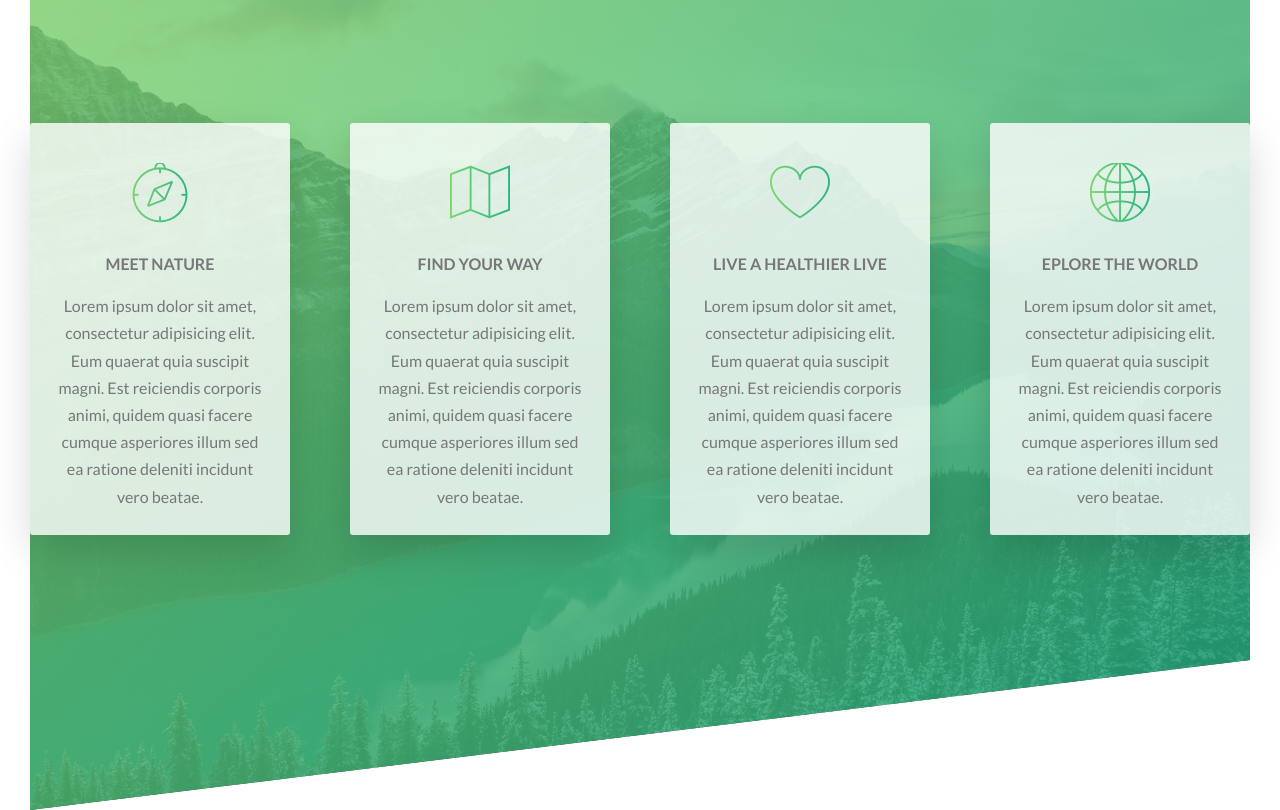
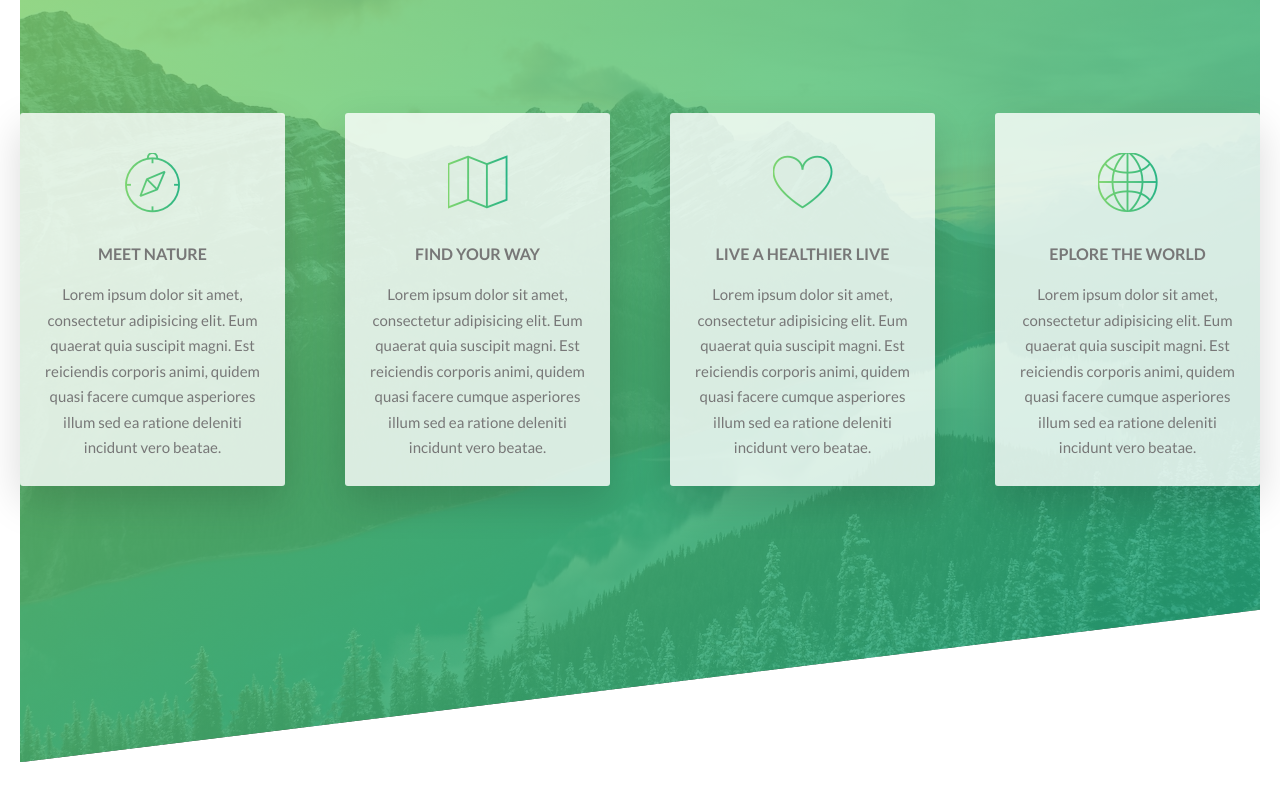
Before and after one commit to shaharbukra/CSS_Natours, a website: page index.html in a window 1280 px wide. Shown: the part 1501-2311 px from the top of the page. After the commit the page ends 2263 px from the top, so only its background shows below. Drawn offline with Linux system fonts and the light colour scheme.

Commit message:
fix features looking

```diff
--- a/sass/base/_typography.scss
+++ b/sass/base/_typography.scss
@@ -6,7 +6,7 @@ body {
   font-size: 1.6rem;
   line-height: 1.7;
   color: $color-grey-dark;
-  padding: 3rem;
+  padding: 2rem;
 }
 
 .heading-primary {
--- a/sass/components/_feature-box.scss
+++ b/sass/components/_feature-box.scss
@@ -1,6 +1,6 @@
 .feature-box {
   background-color: rgba($color-white, 0.8);
-  font-size: $default-font-size;
+  font-size: 1.5rem;
   text-align: center;
   border-radius: 3px;
   box-shadow: 0 1.5rem 4rem rgba($color-black, 0.15);
@@ -19,6 +19,6 @@
     margin-bottom: 0.5rem;
   }
   &:hover {
-    transform: translateY(-1.5rem) scale(1.1);
+    transform: translateY(-1.5rem) scale(1.05);
   }
 }
```
Also changed, not shown: css/style.css.
